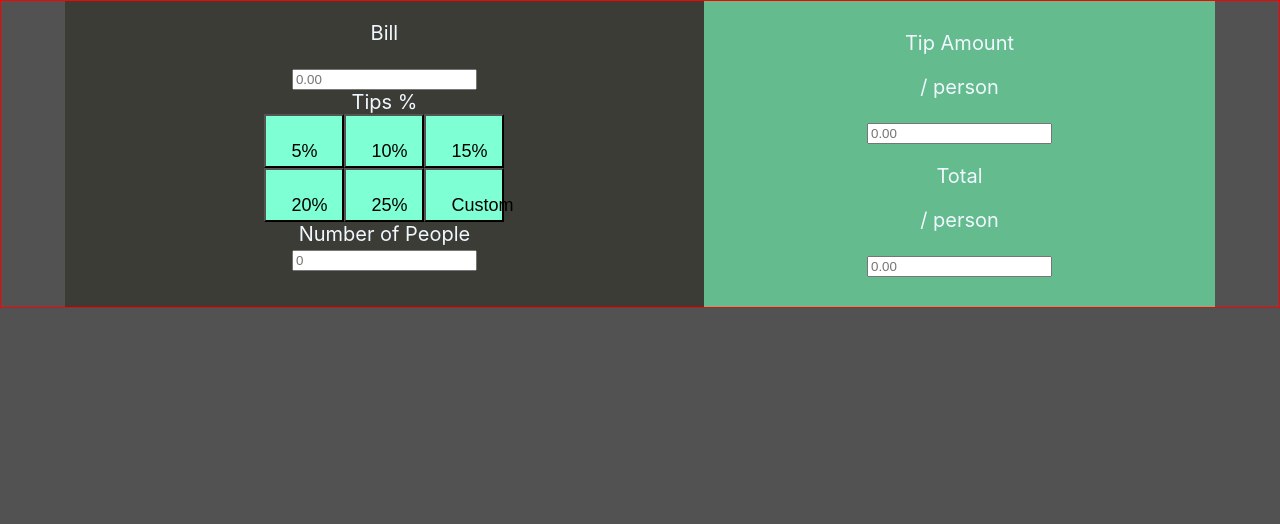
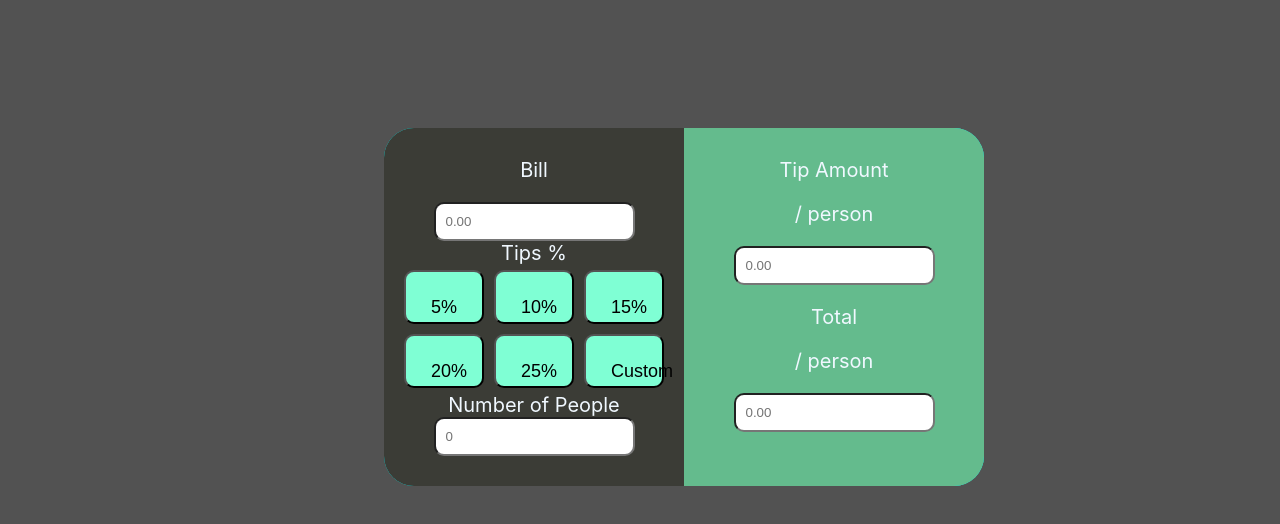
Before and after one commit to tranr5/tip-calc, a React (Create React App) app: page / in a window 1280 px wide. Shown: the top 524 px of the page. Built offline with nearby package versions, Linux system fonts and the light colour scheme.

Commit message:
moved to components

```diff
--- a/src/App.css
+++ b/src/App.css
@@ -3,14 +3,19 @@
 
   font-size: 20px;
   color: aliceblue;
-  /* width: 90%; */
+  width: 600px;
   display: flex;
   justify-content: center;
-  border: 1px red solid;
+  margin: 10% 10% 0% 30%;
+  /* border: 1px red solid; */
+  background-color: aqua;
+  border-radius: 30px;
+  overflow: hidden;
 }
 
 .left {
-  width: 50%;
+  width: 100%;
+  padding: 10px 0 30px 0;
   background-color: #3B3C36;
 }
 
@@ -24,15 +29,22 @@ button {
   padding: 25px;
   font-size: large;
   background-color: aquamarine;
+  border-radius: 10px;
+  margin: 5px;
 }
-
+input {
+  padding: 10px;
+  border-radius: 10px;
+}
 button:hover{
   font-size: large;
   background-color: rgb(214, 255, 241);
 }
 
+
 .right {
-  width: 40%;
+  width: 100%;
+
   padding: 10px 0 30px 0;
   background-color: rgb(100, 187, 141);
 }
--- a/src/App.js
+++ b/src/App.js
@@ -1,47 +1,9 @@
 import './App.css';
+import SetForm from './components/SetForm';
 
 function App() {
   return (
-    <div className="App">
-          <div className="left">
-            <div>
-              <p>Bill</p>
-              <input type="text" placeholder={'0.00'}/>
-            </div>
-            <div>
-              <div>Tips %</div>
-              <div>
-                <button type="button">5%</button>
-                <button type="button">10%</button>
-                <button type="button">15%</button>
-                <br></br><button type="button">20%</button>
-                <button type="button">25%</button>
-                <button type="button">Custom</button>
-              </div>
-            </div>
-            <div>
-              <div>
-                Number of People
-              </div>
-              <div>
-              <input type="text" placeholder={'0'}/>
-              </div>
-            </div>
-          </div>
-
-      <div className="right">
-        <div>
-          <p>Tip Amount</p>
-          <p>/ person</p>
-        <input type="text" placeholder={'0.00'}/>
-        </div>
-        <div>
-          <p>Total</p>
-          <p>/ person</p>
-          <input type="text" placeholder={'0.00'}/>
-        </div>
-      </div>
-    </div>
+    <SetForm />
   );
 }
 
--- /dev/null
+++ b/src/components/SetForm.js
@@ -0,0 +1,50 @@
+import {useState, useEffect} from 'react'
+
+const SetForm = () => {
+
+
+    return (
+      <div className="App">
+          <div className="left">
+            <div>
+              <p>Bill</p>
+              <input type="text" placeholder={'0.00'}/>
+            </div>
+            <div>
+              <div>Tips %</div>
+              <div>
+                <button type="button">5%</button>
+                <button type="button">10%</button>
+                <button type="button">15%</button>
+                <br></br><button type="button">20%</button>
+                <button type="button">25%</button>
+                <button type="button">Custom</button>
+              </div>
+            </div>
+            <div>
+              <div>
+                Number of People
+              </div>
+              <div>
+              <input type="text" placeholder={'0'}/>
+              </div>
+            </div>
+          </div>
+
+      <div className="right">
+        <div>
+          <p>Tip Amount</p>
+          <p>/ person</p>
+        <input type="text" placeholder={'0.00'}/>
+        </div>
+        <div>
+          <p>Total</p>
+          <p>/ person</p>
+          <input type="text" placeholder={'0.00'}/>
+        </div>
+      </div>
+    </div>
+    )
+}
+
+export default SetForm
```
